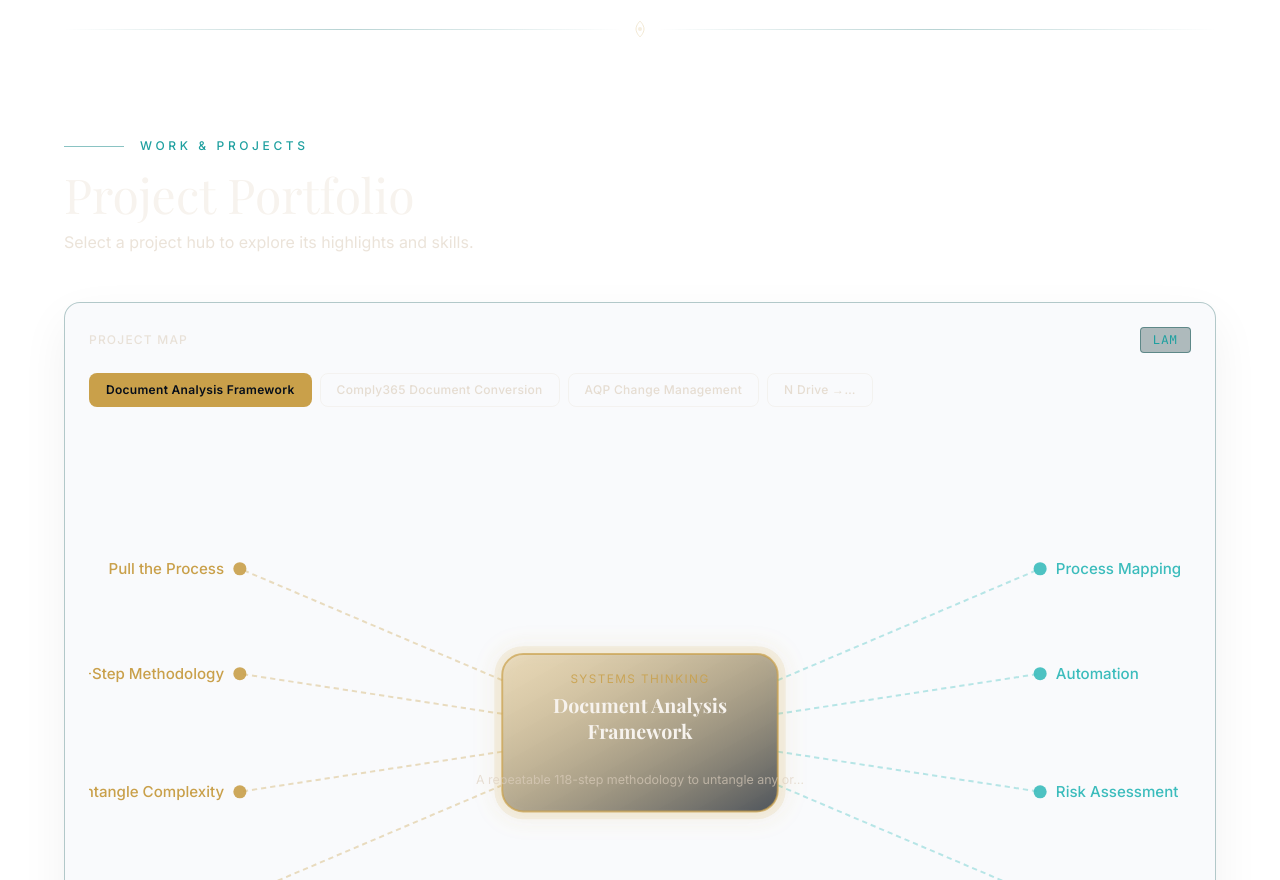
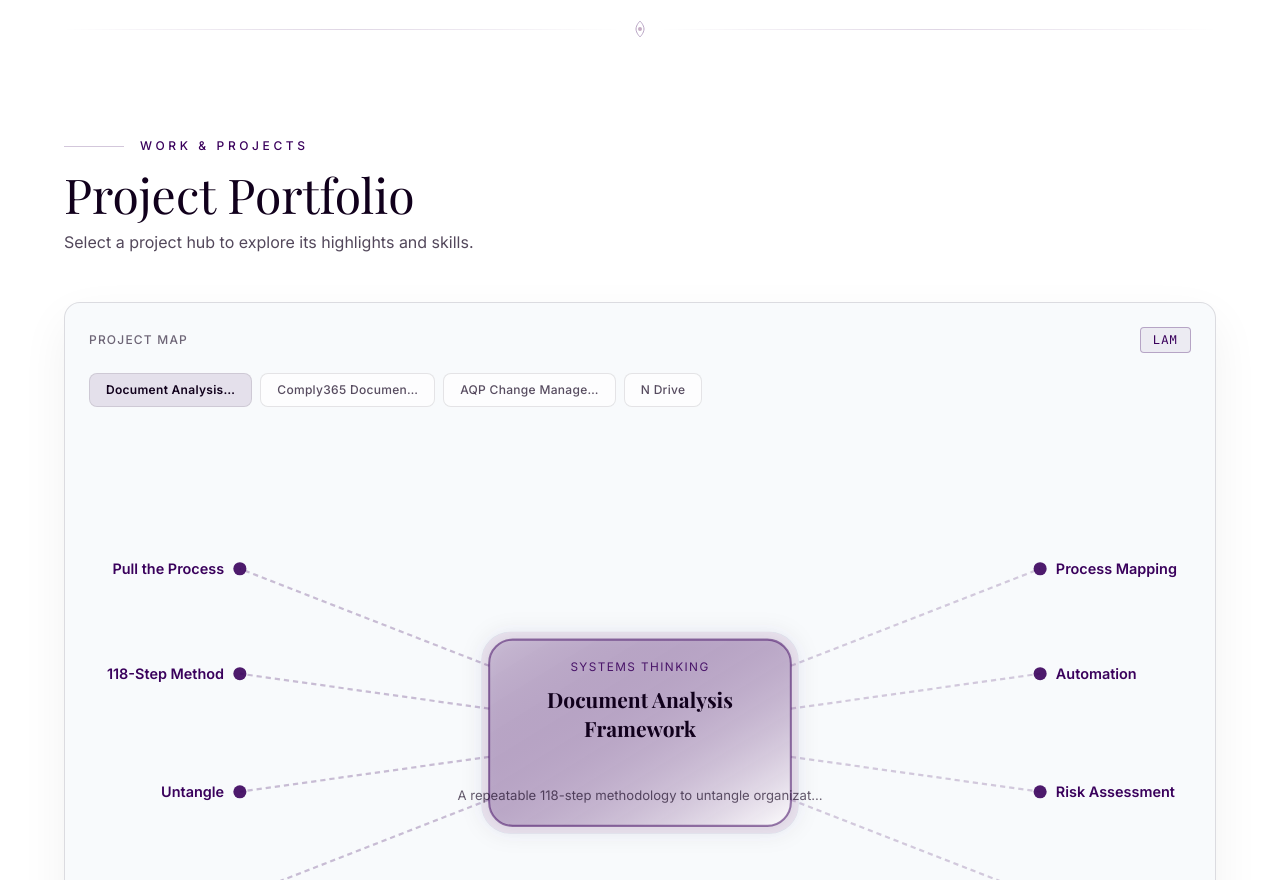
Before and after one commit to TiffOnTour83/BoltWebsite, a React (Vite) app: page / in a window 1280 px wide. Shown: the part 1920-2800 px from the top of the page. Built offline with nearby package versions, Linux system fonts and the light colour scheme.

Commit message:
Fix white theme contrast across site; make nav consistent on scroll; strengthen constellation map; prevent HubSpoke text overflow; recolor Projects/Contact/SectionDivider for amethyst

```diff
--- a/src/components/HubSpoke.tsx
+++ b/src/components/HubSpoke.tsx
@@ -1,14 +1,9 @@
 import { useState } from 'react';
-
-interface SpokeItem {
-  label: string;
-  type: 'highlight' | 'skill';
-}
 
 interface HubProject {
   id: number;
   title: string;
-  titleLines: string[];   // for SVG text wrapping
+  titleLines: string[]; // for SVG text wrapping
   category: string;
   color: string;
   highlights: string[];
@@ -22,103 +17,69 @@ const hubProjects: HubProject[] = [
     title: 'Document Analysis Framework',
     titleLines: ['Document Analysis', 'Framework'],
     category: 'Systems Thinking',
-    color: '#c9a04a',
-    desc: 'A repeatable 118-step methodology to untangle any organizational complexity.',
-    highlights: [
-      'Pull the Process',
-      '118-Step Methodology',
-      'Untangle Complexity',
-      'Verify Outcomes',
-    ],
-    skills: [
-      'Process Mapping',
-      'Automation',
-      'Risk Assessment',
-      'Documentation',
-    ],
+    color: '#3a015c',
+    desc: 'A repeatable 118-step methodology to untangle organizational complexity.',
+    highlights: ['Pull the Process', '118-Step Method', 'Untangle', 'Verify Outcomes'],
+    skills: ['Process Mapping', 'Automation', 'Risk Assessment', 'Documentation'],
   },
   {
     id: 2,
     title: 'Comply365 Document Conversion',
     titleLines: ['Comply365 Document', 'Conversion'],
     category: 'Enterprise Integration',
-    color: '#3bbcbc',
-    desc: 'Converting AQP/DIG docs from Word to XTML via automation and version control.',
-    highlights: [
-      'XTML Conversion',
-      'MS Pilot Plugin',
-      'Version Control',
-      'Enterprise Scale',
-    ],
-    skills: [
-      'Comply365 / XTML',
-      'Power Automate',
-      'Document Merging',
-      'M365',
-    ],
+    color: '#4f0147',
+    desc: 'Automation + version control for AQP/DIG doc conversion (Word → XTML).',
+    highlights: ['XTML Conversion', 'Pilot Plugin', 'Version Control', 'Enterprise Scale'],
+    skills: ['Comply365 / XTML', 'Power Automate', 'Doc Merging', 'M365'],
   },
   {
     id: 3,
     title: 'AQP Change Management',
     titleLines: ['AQP Change', 'Management'],
-    category: 'Compliance & Orchestration',
-    color: '#d4814f',
-    desc: 'Cross-system compliance integration with audit trails across multiple departments.',
-    highlights: [
-      'Compliance Bridge',
-      'Audit Trails',
-      'Cross-Dept Flow',
-      'Regulatory Req.',
-    ],
-    skills: [
-      'Smartsheet',
-      'AQP Design',
-      'Change Management',
-      'SharePoint',
-    ],
+    category: 'Compliance',
+    color: '#35012c',
+    desc: 'Cross-system compliance integration with audit trails across departments.',
+    highlights: ['Compliance Bridge', 'Audit Trails', 'Cross-Dept Flow', 'Regulatory Req.'],
+    skills: ['Smartsheet', 'AQP Design', 'Change Mgmt', 'SharePoint'],
   },
   {
     id: 4,
     title: 'N Drive → SharePoint Migration',
     titleLines: ['N Drive →', 'SharePoint Migration'],
-    category: 'Digital Transformation',
-    color: '#e8cf9a',
-    desc: 'Legacy 7-year system migration with legal retention compliance and verification.',
-    highlights: [
-      'Legacy Migration',
-      'Legal Retention',
-      'Document Verification',
-      'Space Management',
-    ],
-    skills: [
-      'SharePoint',
-      'M365 Purview',
-      'Digital Transform.',
-      'Legal Compliance',
-    ],
+    category: 'Transformation',
+    color: '#11001c',
+    desc: 'Legacy migration with retention compliance and verification.',
+    highlights: ['Legacy Migration', 'Legal Retention', 'Verification', 'Space Mgmt'],
+    skills: ['SharePoint', 'M365 Purview', 'Digital Transform.', 'Legal Compliance'],
   },
 ];
 
 // SVG layout constants
 const W = 840;
 const H = 460;
-const CX = W / 2;      // 420
-const CY = H / 2;      // 230
-const HUB_W = 210;
-const HUB_H = 120;
-const HUB_X = CX - HUB_W / 2;   // 315
-const HUB_Y = CY - HUB_H / 2;   // 170
-const HUB_LEFT_X = HUB_X;        // 315
-const HUB_RIGHT_X = HUB_X + HUB_W; // 525
+const CX = W / 2; // 420
+const CY = H / 2; // 230
+const HUB_W = 230;
+const HUB_H = 142;
+const HUB_X = CX - HUB_W / 2; // 305
+const HUB_Y = CY - HUB_H / 2; // 159
+const HUB_LEFT_X = HUB_X; // 305
+const HUB_RIGHT_X = HUB_X + HUB_W; // 535
 const NODE_Y = [105, 185, 275, 355];
 
 const HIGHLIGHT_X = 115;
-const SKILL_X = W - HIGHLIGHT_X;   // 725
+const SKILL_X = W - HIGHLIGHT_X; // 725
+
+function clamp(n: number, min: number, max: number) {
+  return Math.max(min, Math.min(max, n));
+}
+
+function truncate(s: string, max: number) {
+  return s.length > max ? s.slice(0, max - 1) + '…' : s;
+}
 
 function calcHubEdge(nodeX: number, nodeY: number, isLeft: boolean) {
-  // Edge point on hub rect boundary for a line going toward nodeX, nodeY
   const edgeX = isLeft ? HUB_LEFT_X : HUB_RIGHT_X;
-  // Interpolate y along edge so lines fan out nicely
   const t = (nodeY - NODE_Y[0]) / (NODE_Y[NODE_Y.length - 1] - NODE_Y[0]);
   const edgeY = HUB_Y + 20 + t * (HUB_H - 40);
   return { x: edgeX, y: edgeY };
@@ -140,8 +101,8 @@ function SpokeLines({ project }: { project: HubProject }) {
             x2={nodeX}
             y2={nodeY}
             stroke={color}
-            strokeWidth="1.5"
-            strokeOpacity="0.35"
+            strokeWidth="1.7"
+            strokeOpacity="0.25"
             strokeDasharray="4 3"
           />
         );
@@ -157,9 +118,9 @@ function SpokeLines({ project }: { project: HubProject }) {
             y1={edge.y}
             x2={nodeX}
             y2={nodeY}
-            stroke="#3bbcbc"
-            strokeWidth="1.5"
-            strokeOpacity="0.35"
+            stroke="#3a015c"
+            strokeWidth="1.7"
+            strokeOpacity="0.20"
             strokeDasharray="4 3"
           />
         );
@@ -170,7 +131,6 @@ function SpokeLines({ project }: { project: HubProject }) {
 
 function HubRect({ project }: { project: HubProject }) {
   const col = project.color;
-  // Parse hex to RGB for gradients
   const r = parseInt(col.slice(1, 3), 16);
   const g = parseInt(col.slice(3, 5), 16);
   const b = parseInt(col.slice(5, 7), 16);
@@ -181,8 +141,8 @@ function HubRect({ project }: { project: HubProject }) {
     <>
       <defs>
         <linearGradient id={gradId} x1="0" y1="0" x2="1" y2="1">
-          <stop offset="0%" stopColor={`rgba(${r},${g},${b},0.20)`} />
-          <stop offset="100%" stopColor="rgba(10,22,40,0.70)" />
+          <stop offset="0%" stopColor={`rgba(${r},${g},${b},0.12)`} />
+          <stop offset="100%" stopColor="rgba(255,255,255,0.92)" />
         </linearGradient>
         <filter id={glowId} x="-30%" y="-30%" width="160%" height="160%">
           <feGaussianBlur stdDeviation="8" result="blur" />
@@ -200,7 +160,7 @@ function HubRect({ project }: { project: HubProject }) {
         width={HUB_W + 12}
         height={HUB_H + 12}
         rx="22"
-        fill={`rgba(${r},${g},${b},0.12)`}
+        fill={`rgba(${r},${g},${b},0.08)`}
         filter={`url(#${glowId})`}
       />
 
@@ -210,23 +170,23 @@ function HubRect({ project }: { project: HubProject }) {
         y={HUB_Y}
         width={HUB_W}
         height={HUB_H}
-        rx="16"
+        rx="18"
         fill={`url(#${gradId})`}
         stroke={col}
-        strokeWidth="1.5"
-        strokeOpacity="0.7"
+        strokeWidth="1.6"
+        strokeOpacity="0.50"
       />
 
       {/* Category label */}
       <text
         x={CX}
-        y={HUB_Y + 22}
+        y={HUB_Y + 24}
         textAnchor="middle"
         fontSize="9"
         fill={col}
         fontFamily="Inter, system-ui, sans-serif"
         letterSpacing="0.12em"
-        opacity="0.85"
+        opacity="0.88"
         style={{ textTransform: 'uppercase' }}
       >
         {project.category}
@@ -237,36 +197,34 @@ function HubRect({ project }: { project: HubProject }) {
         <text
           key={i}
           x={CX}
-          y={HUB_Y + 45 + i * 20}
+          y={HUB_Y + 52 + i * 22}
           textAnchor="middle"
-          fontSize="15"
-          fontWeight="600"
-          fill="#f7f3ee"
+          fontSize="16"
+          fontWeight="650"
+          fill="#11001c"
           fontFamily="'Playfair Display', Georgia, serif"
         >
           {line}
         </text>
       ))}
 
-      {/* Description (truncated) */}
+      {/* Description (short + truncated) */}
       <text
         x={CX}
-        y={HUB_Y + 99}
+        y={HUB_Y + HUB_H - 20}
         textAnchor="middle"
-        fontSize="9.5"
-        fill="rgba(221,208,191,0.65)"
+        fontSize="10"
+        fill="rgba(17,0,28,0.64)"
         fontFamily="Inter, system-ui, sans-serif"
       >
-        {project.desc.length > 52 ? project.desc.slice(0, 52) + '…' : project.desc}
+        {truncate(project.desc, 56)}
       </text>
     </>
   );
 }
 
 function NodeDot({ x, y, color }: { x: number; y: number; color: string }) {
-  return (
-    <circle cx={x} cy={y} r="5" fill={color} fillOpacity="0.9" />
-  );
+  return <circle cx={x} cy={y} r="5" fill={color} fillOpacity="0.9" />;
 }
 
 export default function HubSpoke() {
@@ -281,19 +239,23 @@ export default function HubSpoke() {
           <button
             key={p.id}
             onClick={() => setActiveId(p.id)}
-            className={`px-4 py-2 rounded-lg text-xs font-medium tracking-wide transition-all duration-200 border ${
-              p.id === activeId
-                ? 'border-transparent text-navy-950 font-semibold'
-                : 'border-warm-300/20 text-warm-300/70 hover:border-warm-300/40 hover:text-warm-200 bg-transparent'
-            }`}
+            className="px-4 py-2 rounded-lg text-xs font-medium tracking-wide transition-all duration-200 border"
             style={
               p.id === activeId
-                ? { background: p.color }
-                : {}
+                ? {
+                    borderColor: 'rgba(17,0,28,0.10)',
+                    background: 'rgba(58,1,92,0.10)',
+                    color: '#11001c',
+                    fontWeight: 650,
+                  }
+                : {
+                    borderColor: 'rgba(17,0,28,0.10)',
+                    background: 'rgba(255,255,255,0.65)',
+                    color: 'rgba(17,0,28,0.70)',
+                  }
             }
           >
-            {p.title.split('→')[0].trim().split(' ').slice(0, 3).join(' ')}
-            {p.title.includes('→') ? ' →…' : ''}
+            {truncate(p.title.split('→')[0].trim(), 18)}
           </button>
         ))}
       </div>
@@ -318,12 +280,12 @@ export default function HubSpoke() {
                 x={HIGHLIGHT_X - 12}
                 y={NODE_Y[i] + 4}
                 textAnchor="end"
-                fontSize="11.5"
+                fontSize="11"
                 fontFamily="Inter, system-ui, sans-serif"
                 fill={project.color}
-                fontWeight="500"
+                fontWeight="600"
               >
-                {label}
+                {truncate(label, 18)}
               </text>
             </g>
           ))}
@@ -331,17 +293,17 @@ export default function HubSpoke() {
           {/* Right skill nodes */}
           {project.skills.map((label, i) => (
             <g key={`sk${i}`}>
-              <NodeDot x={SKILL_X} y={NODE_Y[i]} color="#3bbcbc" />
+              <NodeDot x={SKILL_X} y={NODE_Y[i]} color="#3a015c" />
               <text
                 x={SKILL_X + 12}
                 y={NODE_Y[i] + 4}
                 textAnchor="start"
-                fontSize="11.5"
+                fontSize="11"
                 fontFamily="Inter, system-ui, sans-serif"
-                fill="#3bbcbc"
-                fontWeight="500"
+                fill="#3a015c"
+                fontWeight="600"
               >
-                {label}
+                {truncate(label, 18)}
               </text>
             </g>
           ))}
@@ -358,11 +320,15 @@ export default function HubSpoke() {
             className="w-2.5 h-2.5 rounded-full inline-block flex-shrink-0"
             style={{ background: project.color }}
           />
-          <span className="text-xs text-warm-300/60 tracking-wide">Highlights</span>
+          <span className="text-xs tracking-wide" style={{ color: 'rgba(17,0,28,0.60)' }}>
+            Highlights
+          </span>
         </div>
         <div className="flex items-center gap-2">
-          <span className="w-2.5 h-2.5 rounded-full inline-block bg-teal-400 flex-shrink-0" />
-          <span className="text-xs text-warm-300/60 tracking-wide">Skills</span>
+          <span className="w-2.5 h-2.5 rounded-full inline-block flex-shrink-0" style={{ background: '#3a015c' }} />
+          <span className="text-xs tracking-wide" style={{ color: 'rgba(17,0,28,0.60)' }}>
+            Skills
+          </span>
         </div>
       </div>
     </div>
--- a/src/components/Projects.tsx
+++ b/src/components/Projects.tsx
@@ -35,29 +35,34 @@ export default function Projects() {
       <section id="projects" ref={sectionRef} className="relative z-10 py-24 px-6">
         <div className="max-w-6xl mx-auto">
           <div className="reveal flex items-center gap-4 mb-4">
-            <div className="h-px flex-1 max-w-[60px] bg-teal-500/50" />
-            <span className="text-teal-400 text-xs tracking-[0.3em] uppercase font-medium">Work & Projects</span>
+            <div className="h-px flex-1 max-w-[60px]" style={{ background: 'rgba(58,1,92,0.22)' }} />
+            <span className="text-[#3a015c] text-xs tracking-[0.3em] uppercase font-medium">Work & Projects</span>
           </div>
 
           <div className="reveal mb-12">
-            <h2 className="font-display text-4xl md:text-5xl text-warm-100 leading-tight">
+            <h2 className="font-display text-4xl md:text-5xl leading-tight" style={{ color: '#11001c' }}>
               Project Portfolio
             </h2>
-            <p className="text-warm-300/60 text-base mt-3 max-w-xl">
+            <p className="text-base mt-3 max-w-xl" style={{ color: 'rgba(17,0,28,0.72)' }}>
               Select a project hub to explore its highlights and skills.
             </p>
           </div>
 
           {/* Hub-and-spoke visualization */}
-          <div className="reveal card-base border-teal-700/30 p-6">
+          <div className="reveal card-base p-6">
             <div className="flex items-center justify-between gap-4 mb-5">
-              <p className="text-warm-300/60 text-xs tracking-widest uppercase font-medium">
+              <p className="text-xs tracking-widest uppercase font-medium" style={{ color: 'rgba(17,0,28,0.60)' }}>
                 Project Map
               </p>
               {/* LAM entry point */}
               <button
                 onClick={openLAM}
-                className="flex-shrink-0 px-3 py-1 rounded border border-teal-700/50 bg-teal-900/30 hover:bg-teal-800/40 hover:border-teal-600/60 text-teal-400 hover:text-teal-300 text-xs font-mono tracking-widest transition-all duration-200"
+                className="flex-shrink-0 px-3 py-1 rounded border text-xs font-mono tracking-widest transition-all duration-200"
+                style={{
+                  borderColor: 'rgba(58,1,92,0.30)',
+                  background: 'rgba(58,1,92,0.06)',
+                  color: '#3a015c',
+                }}
                 aria-label="Open LAM"
               >
                 LAM
@@ -69,10 +74,7 @@ export default function Projects() {
       </section>
 
       {lamOpen && (
-        <LAMModal
-          elapsedSeconds={lamElapsed}
-          onClose={() => setLamOpen(false)}
-        />
+        <LAMModal elapsedSeconds={lamElapsed} onClose={() => setLamOpen(false)} />
       )}
     </>
   );
--- a/src/components/SectionDivider.tsx
+++ b/src/components/SectionDivider.tsx
@@ -5,19 +5,25 @@ interface Props {
 export default function SectionDivider({ flip }: Props) {
   return (
     <div className={`relative z-10 flex items-center justify-center py-1 px-6 ${flip ? 'scale-x-[-1]' : ''}`}>
-      <div className="max-w-6xl w-full flex items-center gap-2 opacity-30">
-        <div className="flex-1 h-px bg-gradient-to-r from-transparent via-teal-600 to-transparent" />
+      <div className="max-w-6xl w-full flex items-center gap-2 opacity-40">
+        <div
+          className="flex-1 h-px"
+          style={{ background: 'linear-gradient(to right, transparent, rgba(58,1,92,0.40), transparent)' }}
+        />
         <svg width="18" height="18" viewBox="0 0 18 18" fill="none" xmlns="http://www.w3.org/2000/svg">
           <path
             d="M9 1C9 1 5 5 5 9C5 13 9 17 9 17C9 17 13 13 13 9C13 5 9 1 9 1Z"
             fill="none"
-            stroke="#c9a04a"
+            stroke="#3a015c"
             strokeWidth="1"
-            opacity="0.8"
+            opacity="0.9"
           />
-          <circle cx="9" cy="9" r="2" fill="#c9a04a" opacity="0.6" />
+          <circle cx="9" cy="9" r="2" fill="#4f0147" opacity="0.8" />
         </svg>
-        <div className="flex-1 h-px bg-gradient-to-r from-transparent via-teal-600 to-transparent" />
+        <div
+          className="flex-1 h-px"
+          style={{ background: 'linear-gradient(to right, transparent, rgba(58,1,92,0.40), transparent)' }}
+        />
       </div>
     </div>
   );
--- a/src/index.css
+++ b/src/index.css
@@ -41,12 +41,12 @@
 
   .card-base {
     @apply border rounded-2xl p-6 transition-all duration-300;
-    background: rgba(248, 250, 252, 0.86);
-    border-color: rgba(17, 0, 28, 0.10);
+    background: rgba(248, 250, 252, 0.92);
+    border-color: rgba(17, 0, 28, 0.12);
     box-shadow: 0 18px 48px rgba(17, 0, 28, 0.06);
   }
   .card-base:hover {
-    border-color: rgba(58, 1, 92, 0.22);
+    border-color: rgba(58, 1, 92, 0.28);
     box-shadow: 0 22px 70px rgba(17, 0, 28, 0.10);
   }
 
```
Also changed, not shown: src/components/Contact.tsx (+50 -28 lines), src/components/Nav.tsx (+19 -7 lines), src/components/ParticleCanvas.tsx (+7 -7 lines).
